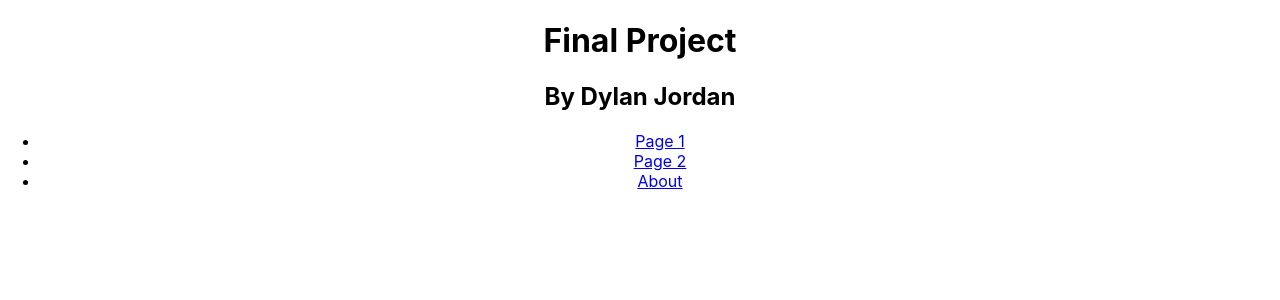
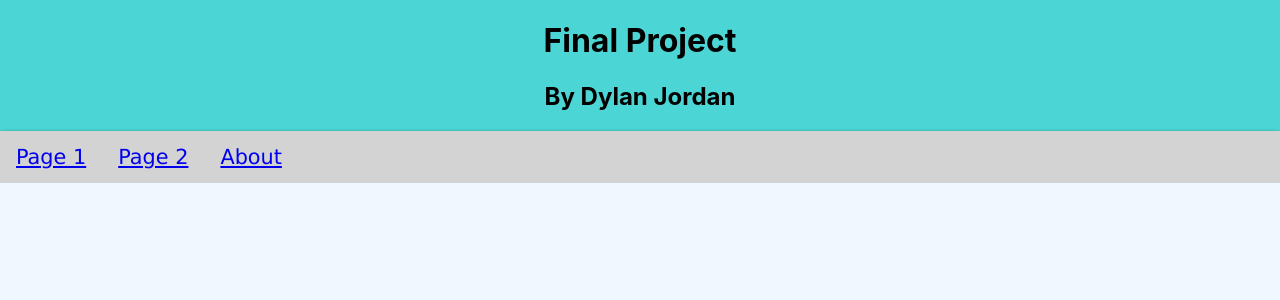
Before and after one commit to flubber2077/final-project, a React (Create React App) app in the folder client/: page / in a window 1280 px wide. Shown: the top 300 px of the page. Built offline with nearby package versions, Linux system fonts and the light colour scheme.

Commit message:
navbar css build out

```diff
--- a/client/src/App.css
+++ b/client/src/App.css
@@ -1,38 +1,49 @@
-.App {
-  text-align: center;
+* {
+  overflow: hidden;
 }
 
-.App-logo {
-  height: 40vmin;
-  pointer-events: none;
+body {
+  background-color: aliceblue;
 }
 
-@media (prefers-reduced-motion: no-preference) {
-  .App-logo {
-    animation: App-logo-spin infinite 20s linear;
-  }
+header {
+  text-align: center;
+  background-color: rgb(75, 213, 213);
 }
 
-.App-header {
-  background-color: #282c34;
-  min-height: 100vh;
+.navbar {
+  background-color: lightgrey;
   display: flex;
-  flex-direction: column;
   align-items: center;
-  justify-content: center;
-  font-size: calc(10px + 2vmin);
-  color: white;
+  box-shadow: 0px 3px 5px;
+  position: -webkit-sticky;
+  /* Safari */
+  position: sticky;
+  top: 0;
 }
 
-.App-link {
-  color: #61dafb;
+.navbar ul {
+  margin: 0;
+  padding: 0;
+  overflow: hidden;
+  list-style-type: none;
+  position: -webkit-sticky;
+  /* Safari */
+  position: sticky;
+  top: 0;
 }
 
-@keyframes App-logo-spin {
-  from {
-    transform: rotate(0deg);
-  }
-  to {
-    transform: rotate(360deg);
-  }
+.navbar li {
+  float: left;
 }
+
+.navbar li a {
+  display: block;
+  padding: 14px 16px;
+  font-family: Verdana, Geneva, Tahoma, sans-serif;
+  font-size: 1.3em;
+}
+
+.navbar li a:hover {
+  background-color: beige;
+}
--- a/client/src/App.js
+++ b/client/src/App.js
@@ -3,6 +3,7 @@ import './App.css';
 import Header from './Components/Header.js';
 
 function App() {
+
   return (
     <div className="App">
       <Header/>
```
Also changed, not shown: 2 other files (tests, documents, lock files or other folders).
